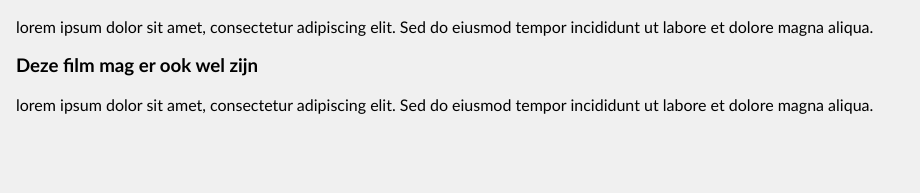
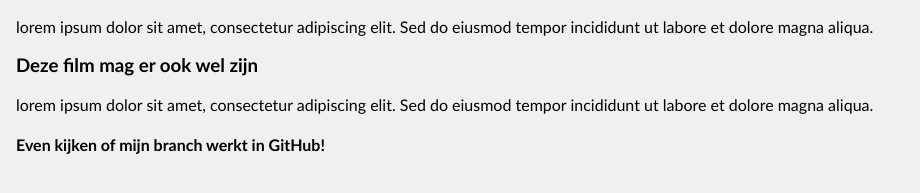
Before and after one commit to rebeccavmil150/cmd-1.1-mmt, a plain HTML site: page index.html in a window 1280 px wide. Shown: the part 487-680 px from the top of the page, without its empty margins (0-920 px from the left). Drawn offline with Linux system fonts and the light colour scheme.

Commit message:
Update index
Een test header toegevoegd om te kijken of GitHub werkt.

```diff
--- a/index.html
+++ b/index.html
@@ -19,6 +19,8 @@
 
             <h3>Deze film mag er ook wel zijn</h3>
             <p>lorem ipsum dolor sit amet, consectetur adipiscing elit. Sed do eiusmod tempor incididunt ut labore et dolore magna aliqua.</p>
+
+            <h4>Even kijken of mijn branch werkt in GitHub!</h4>
         </main>
         <footer>
         </footer>
```
